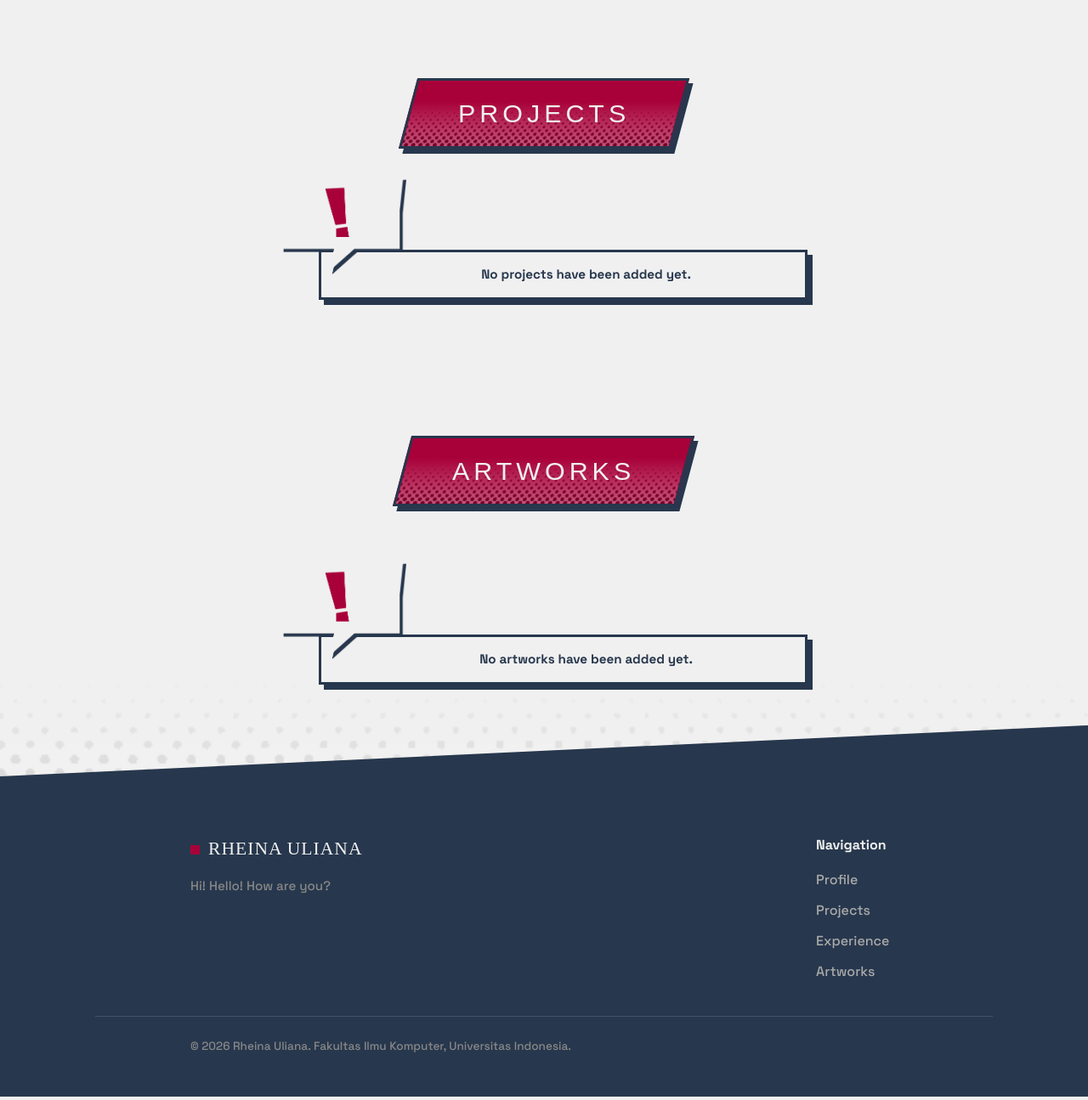
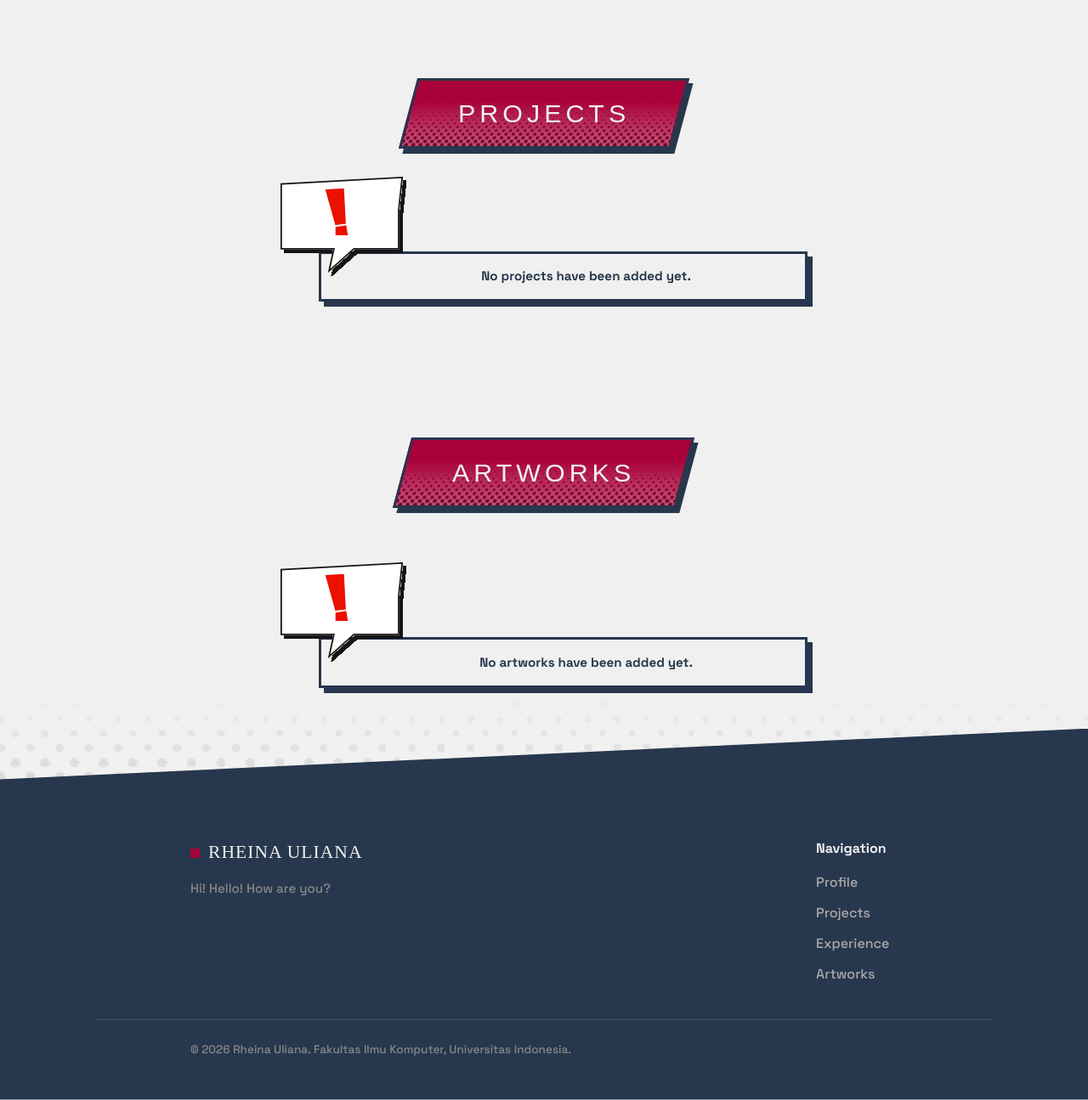
Before and after one commit to rh-elise/myportofolio, a Django app: page / in a window 1280 px wide. Shown: the part 729-2024 px from the top of the page at 85% size. Run offline with Django 5.2, Linux system fonts and the light colour scheme; data that the repository does not hold is empty; some web fonts are replaced.

Commit message:
style: Mengganti aset logo dan flag PNG menjadi SVG

```diff
--- a/templates/partials/empty_state.html
+++ b/templates/partials/empty_state.html
@@ -1,7 +1,7 @@
 <!-- EMPTY STATE-->
 <div class="empty-wrap">
     <div class="empty-flag">
-        <img src="/static/img/warning-flag.png" alt="Peringatan">
+        <img src="/static/img/warning-flag.svg" alt="Peringatan">
     </div>
     <div class="empty-box">
         <p>{{ message }}</p>
--- a/templates/partials/project_showcase.html
+++ b/templates/partials/project_showcase.html
@@ -17,7 +17,7 @@
         <div class="project-info-card">
             <!-- PROJECTS HERO -->
             <div class="title-flag">
-                <img src="/static/img/title-flag.png" alt="Bubble BG" class="title-flag-bg">
+                <img src="/static/img/title-flag.svg" alt="Bubble BG" class="title-flag-bg">
                 <h3 id="projectHeroTitle">{{ projects_list.0.title|upper }}</h3>
             </div>
 
```
Also changed, not shown: static/img/logo-fasilkom.png, static/img/logo-ristek.png, static/img/title-flag.png (deleted), static/img/title-flag.svg (added), static/img/warning-flag.png (deleted), static/img/warning-flag.svg (added).
